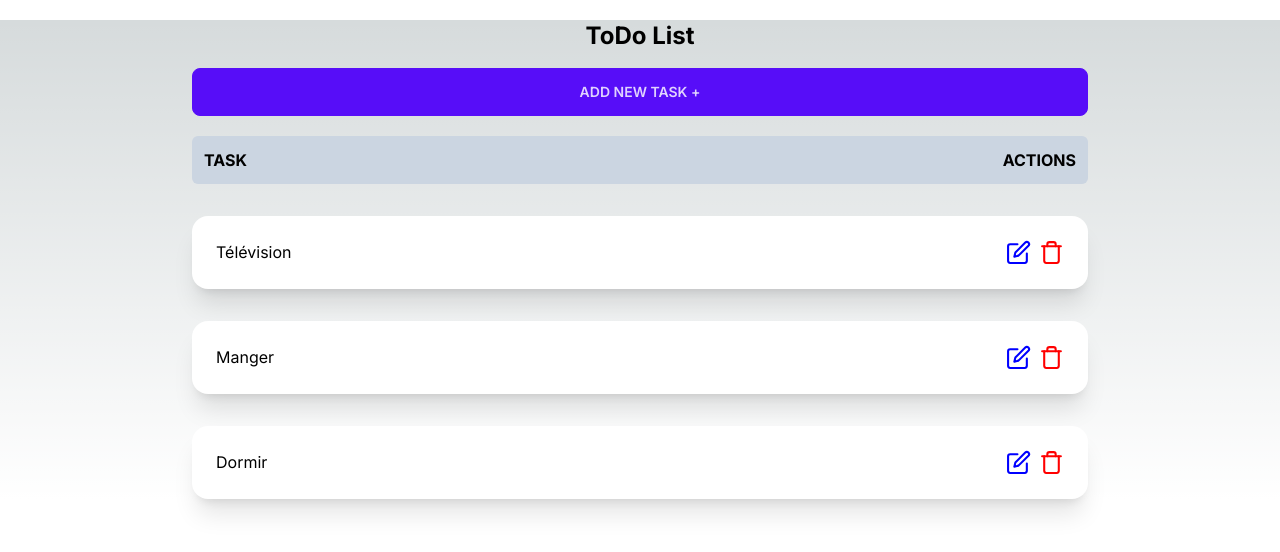
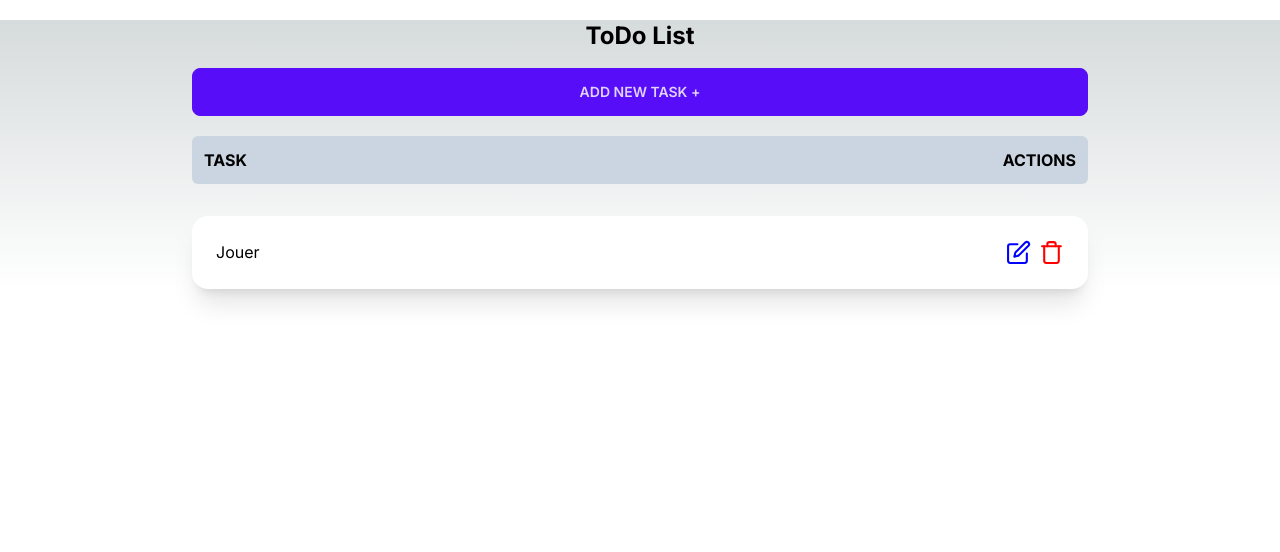
Before and after one commit to elim5846/infrastructure_front, a Next.js app in the folder todolist/: page / in a window 1280 px wide. Shown: the top 552 px of the page. Built offline with nearby package versions, Linux system fonts and the light colour scheme; data requests are answered from the project's data file.

Commit message:
update front to fit with back

```diff
--- a/todolist/app/api.js
+++ b/todolist/app/api.js
@@ -1,4 +1,4 @@
-export const baseUrl = "http://localhost:3001"
+export const baseUrl = "http://localhost:8080"
 
 export const getAllTodos = async () => {
     const res = await fetch(`${baseUrl}/tasks`, { cache: "no-store" });
--- a/todolist/app/components/AddTask.js
+++ b/todolist/app/components/AddTask.js
@@ -16,7 +16,8 @@ export const AddTask = ({setLoading}) => {
       setLoading(true);
       await addTodo({
         id: uuidv4(),
-        text: newTaskValue,
+        title: newTaskValue,
+        description: newTaskValue
       });
       setLoading(false);
       setNewTaskValue("");
--- a/todolist/app/components/EditTask.js
+++ b/todolist/app/components/EditTask.js
@@ -16,7 +16,8 @@ export const EditTask = ({todo, setLoading}) => {
       setLoading(true);
       await editTodo({
         id: todo.id,
-        text: newTaskValue,
+        title: newTaskValue,
+        description: newTaskValue,
       });
       setLoading(false);
       setModalOpen(false);
--- a/todolist/app/components/toDoList.js
+++ b/todolist/app/components/toDoList.js
@@ -10,7 +10,7 @@ export default function TodoList({data, isLoading, setLoading}) {
         {data.map(todo => {
           return <li key={todo.id} className="p-6 my-8 overflow-hidden bg-white shadow-xl rounded-2xl flex flex-row justify-between">
             <span>
-              {todo.text}
+              {todo.title}
             </span>
             <div>
             <div className='flex flex-row gap-2'>
--- a/todolist/data/todos.json
+++ b/todolist/data/todos.json
@@ -1,16 +1,9 @@
 {
   "tasks": [
     {
-      "id": "682f50e4-c7e2-48e9-a76d-c91467ff1f42",
-      "text": "Télévision"
-    },
-    {
-      "id": "943dcfc0-6373-429a-b2f8-25e9291b40ed",
-      "text": "Manger"
-    },
-    {
-      "id": "d0676abe-7de4-47e1-8d5f-76bb809d22ba",
-      "text": "Dormir"
+      "id": "5dbe4765-6a56-4a77-aa91-a3686695e0d0",
+      "title": "Jouer",
+      "description": "Jouer"
     }
   ]
 }
--- a/todolist/package.json
+++ b/todolist/package.json
@@ -7,7 +7,7 @@
     "build": "next build",
     "start": "next start",
     "lint": "next lint",
-    "json-server": "json-server --watch data/todos.json --port 3001"
+    "json-server": "json-server --watch data/todos.json --port 8080"
   },
   "dependencies": {
     "@headlessui/react": "^1.7.17",
```
